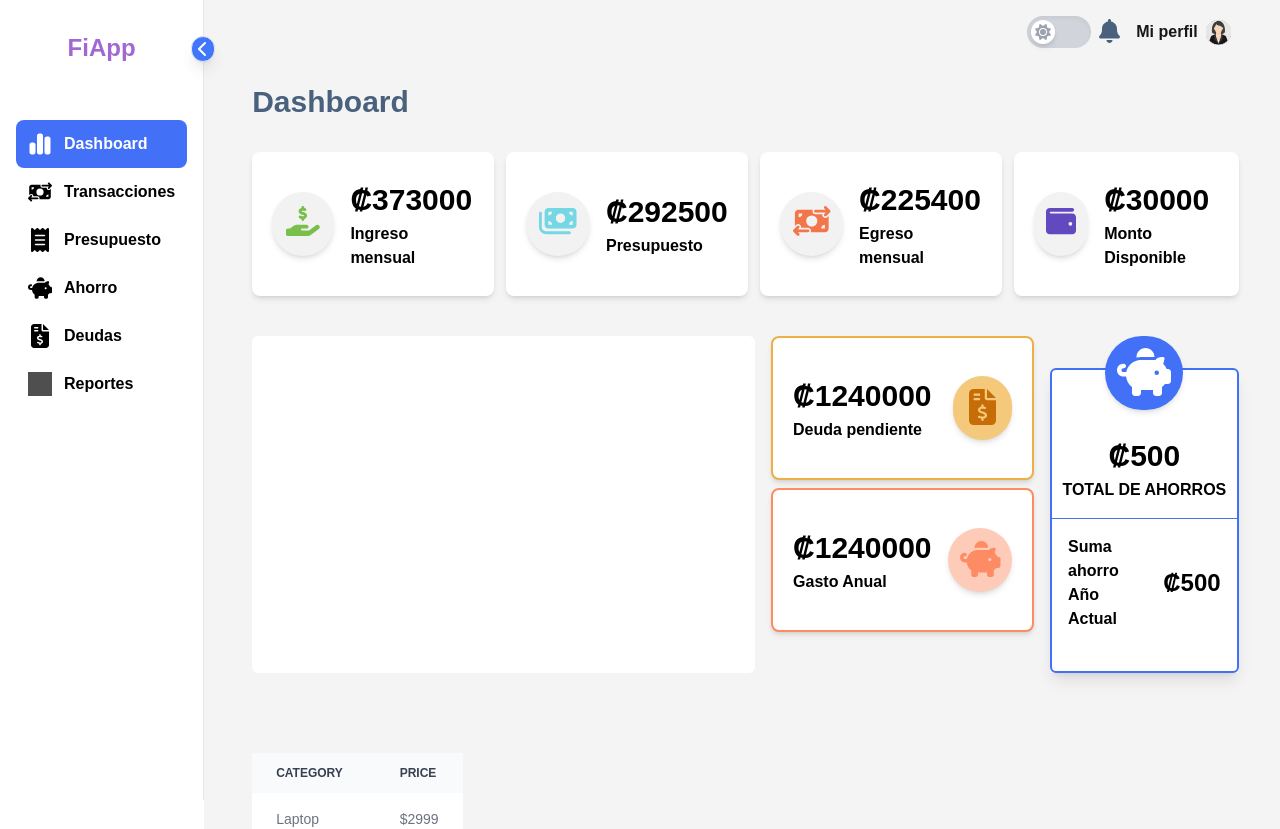
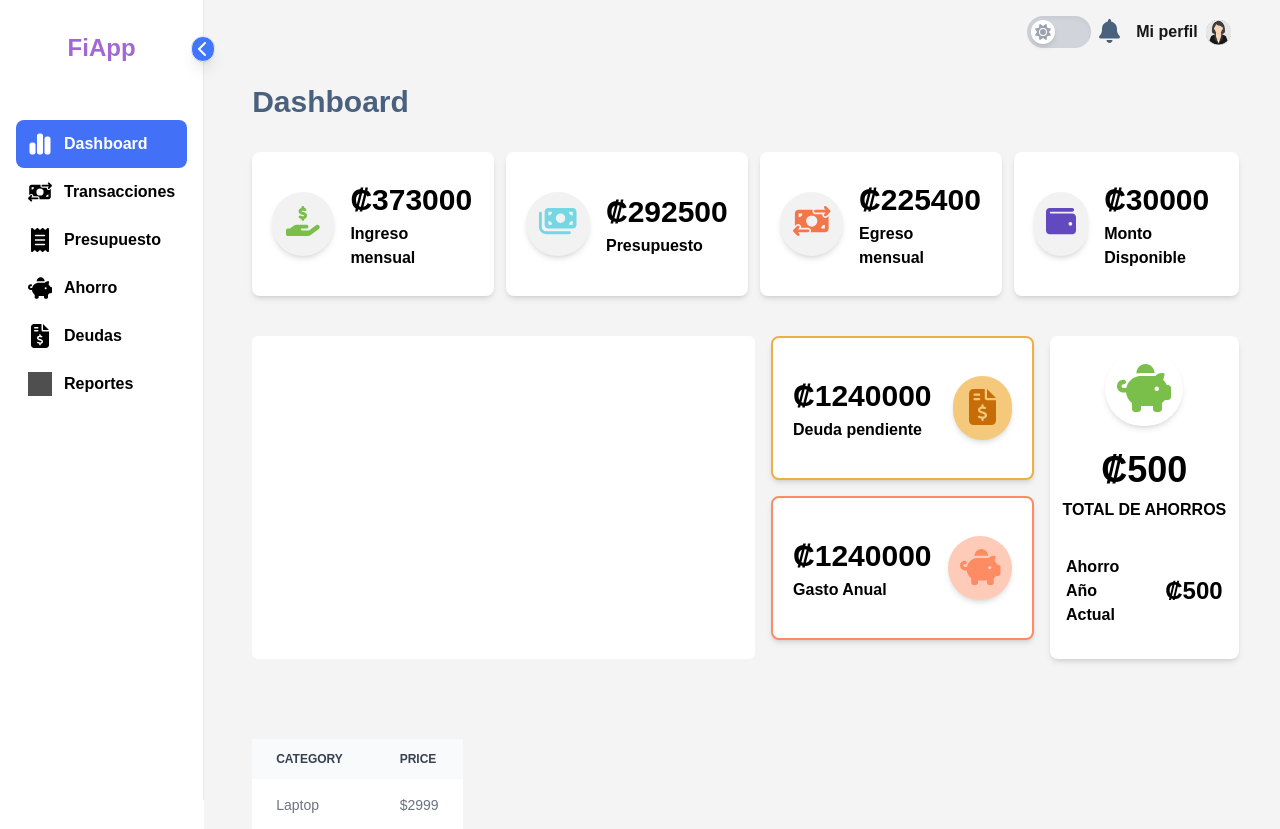
Before and after one commit to Jeim05/personal-finance-app, a Next.js app: page / in a window 1280 px wide. Shown: the top 829 px of the page. Built offline with nearby package versions, Linux system fonts and the light colour scheme; grey boxes are pictures that could not be loaded.

Commit message:
updated cards and compponents

```diff
--- a/app/globals.css
+++ b/app/globals.css
@@ -145,9 +145,31 @@ body {
   @apply container flex flex-col lg:flex-row gap-3 justify-between;
 }
 
-.budget-doughnut-wrapper {
+.card-savings{
+  @apply shadow-md flex flex-col bg-white items-center py-4 rounded-lg dark:bg-zinc-700;
+}
+
+.card-savings .container-total{
+  @apply flex flex-col text-center py-4;
+}
+
+.card-savings .total-amount{
+ @apply font-bold text-black text-4xl dark:text-white py-2
+}
+
+.card-savings .container-anual{
+  @apply border-t border-white grid grid-cols-2 gap-2 py-4 px-4 items-center
+}
+
+
+.card-savings .anual-amount{
+  @apply font-semibold text-2xl py-1 text-end text-black dark:text-white;
+}
+
+
+/* .budget-doughnut-wrapper {
   @apply flex flex-col xl:flex-row gap-3 justify-between;
-}
+} */
 
 .doughnut-box {
   @apply py-4 px-4 basis-1/2;
--- a/components/dashboard/CardSavings.tsx
+++ b/components/dashboard/CardSavings.tsx
@@ -5,19 +5,16 @@ import { Subtitles } from '../Subtitles'
 
 export default function CardSavings() {
     return (
-        <div className='relative shadow-lg'>
+        <div className='card-savings'>
+            <CardIcon icon={faPiggyBank} variant='rounded-full bg-white text-green p-3 text-5xl' />
             <div>
-                <CardIcon icon={faPiggyBank}
-                    variant='absolute -top-8 left-1/2 transform -translate-x-1/2 rounded-full bg-[#4271F7] px-3 py-3 text-white text-5xl' />
-            </div>
-            <div className='mt-8 bg-white text-black border-2 border-[#4271F7] w-full h-full rounded-md pt-8 pb-6'>
-                <div className='flex flex-col text-center mt-4 py-4'>
-                    <p className='card-amount py-2 '>₡500</p>
-                    <Subtitles text="Total de Ahorros" variants='uppercase' />
+                <div className='container-total'>
+                    <p className='total-amount '>₡500</p>
+                    <Subtitles text="Total de Ahorros" variants='text-black uppercase dark:text-white' />
                 </div>
-                <div className='border-t border-[#4271F7] grid grid-cols-2 gap-2 py-4 px-4 items-center'>
-                    <Subtitles text="Suma ahorro Año Actual" />
-                    <p className='font-semibold text-2xl py-1 text-end'>₡500</p>
+                <div className='container-anual'>
+                    <Subtitles text="Ahorro Año Actual" variants='text-black dark:text-white' />
+                    <p className='anual-amount'>₡500</p>
                 </div>
             </div>
         </div>
--- a/components/dashboard/SumaDeudaAhorro.tsx
+++ b/components/dashboard/DeudaGastoAnual.tsx
@@ -2,9 +2,9 @@ import React from 'react'
 import Card from './card'
 import { faFileInvoiceDollar, faPiggyBank } from '@fortawesome/free-solid-svg-icons'
 
-export default function SumaDeudaAhorro() {
+export default function DeudaGastoAnual() {
   return (
-    <div className="grid grid-flow-row gap-2">
+    <div className="grid grid-flow-row gap-4">
           <Card
             title="Deuda pendiente"
             amount={1240000}
--- a/components/dashboard/SecondSection.tsx
+++ b/components/dashboard/SecondSection.tsx
@@ -1,6 +1,6 @@
 import React from 'react'
 import { LineChartUtility } from '../ui/LineChartUtility'
-import SumaDeudaAhorro from './SumaDeudaAhorro';
+import DeudaGastoAnual from './DeudaGastoAnual';
 import CardSavings from './CardSavings';
 
 
@@ -11,7 +11,7 @@ export default function SecondSection() {
 
       </div>
       <div className='basis-1/4'>
-        <SumaDeudaAhorro />
+        <DeudaGastoAnual />
       </div>
       <div className='basis-1/4'>
       <CardSavings />
```
